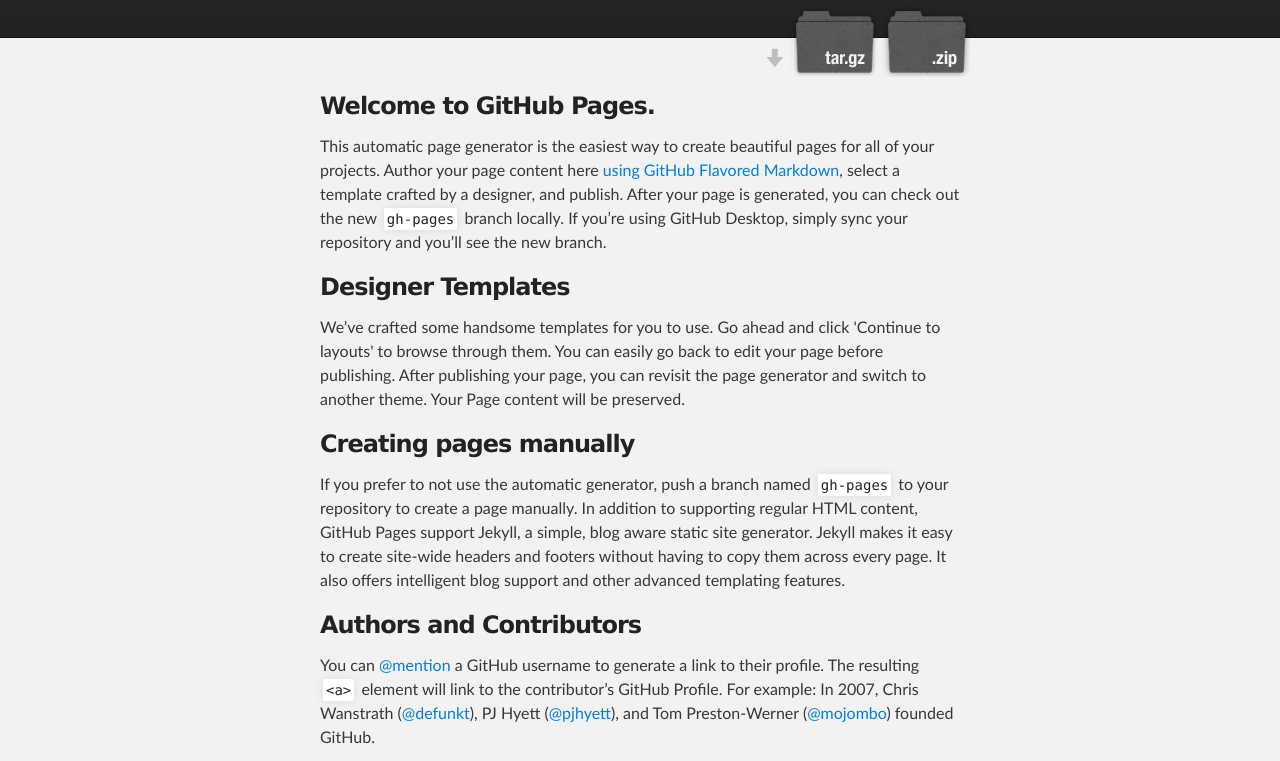
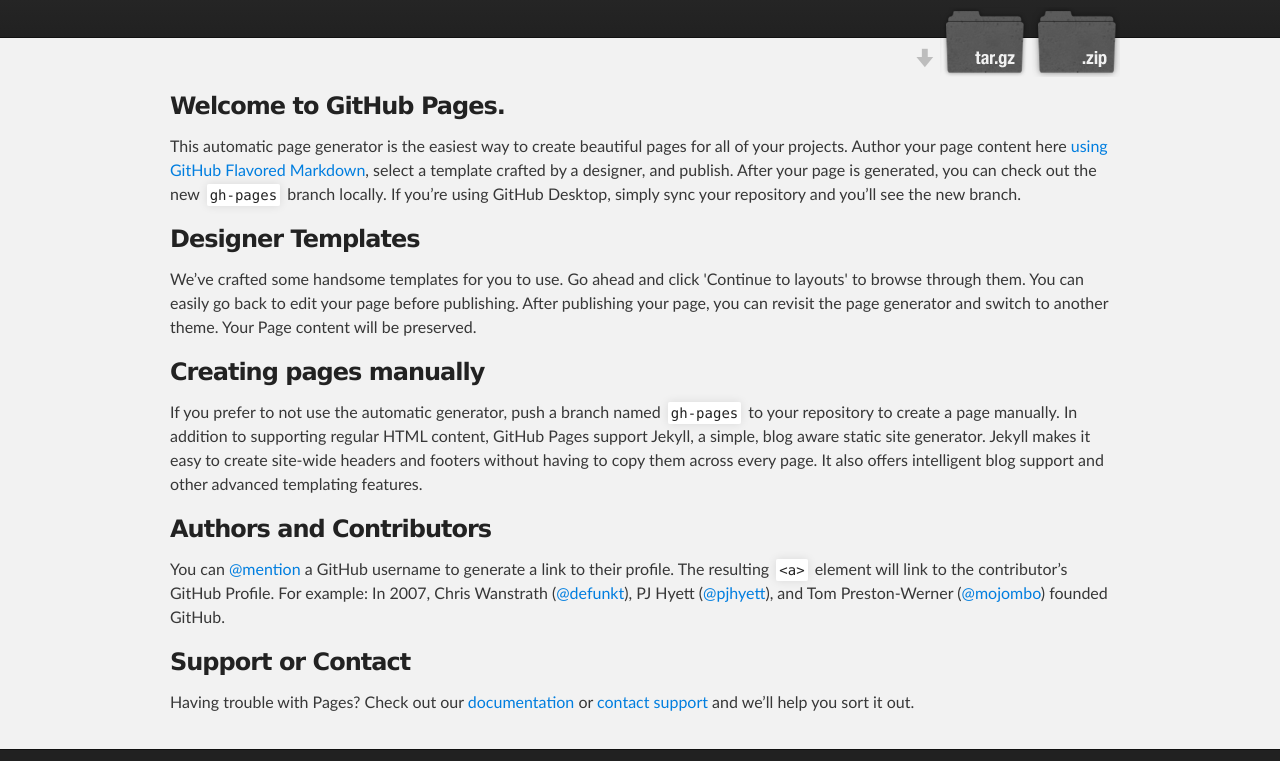
Before and after one commit to tyl/tylmodel, a plain HTML site: page index.html in a window 1280 px wide. Shown: the part 172-933 px from the top of the page. Drawn offline with Linux system fonts and the light colour scheme.

Commit message:
Update stylesheet.css

```diff
--- a/stylesheets/stylesheet.css
+++ b/stylesheets/stylesheet.css
@@ -266,7 +266,7 @@ Full-Width Styles
 
 .inner {
   position: relative;
-  max-width: 640px;
+  max-width: 940px;
   padding: 20px 10px;
   margin: 0 auto;
 }
```
